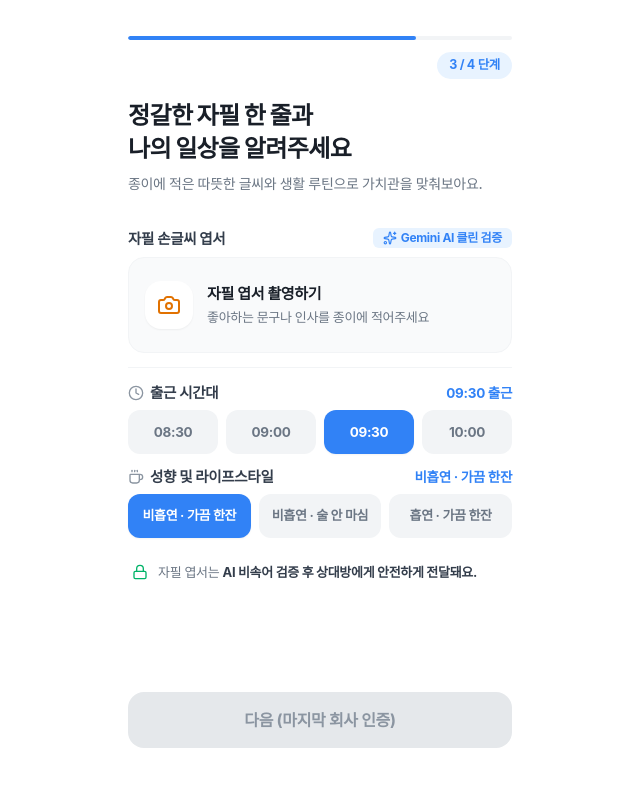
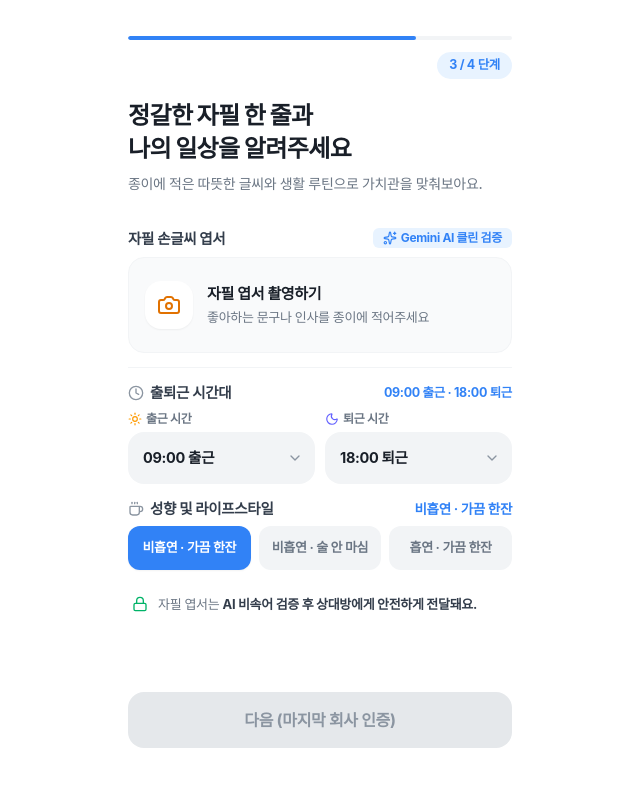
Before and after one commit to salaryee/dating, a Next.js app: page /auth/profile-step2 in a window 1280 px wide. Shown: the top 786 px of the page, without its empty margins (320-960 px from the left). Built offline with nearby package versions, Linux system fonts and the light colour scheme.

Commit message:
feat: replace rigid commute buttons with flexible commute time selectors following TDS guidelines

```diff
--- a/src/app/auth/profile-step2/page.tsx
+++ b/src/app/auth/profile-step2/page.tsx
@@ -10,16 +10,18 @@ import {
   FileText,
   RefreshCw,
   Check,
-  Train,
   Coffee,
   Clock,
   Lock,
+  ChevronDown,
+  Sun,
+  Moon,
 } from "lucide-react";
 
 export default function ProfileStep2Page() {
   const [noteStatus, setNoteStatus] = useState<"empty" | "analyzing" | "success">("empty");
-  const [commuteTime, setCommuteTime] = useState("09:30 출근");
-  const [commuteMethod, setCommuteMethod] = useState("지하철");
+  const [workStartTime, setWorkStartTime] = useState("09:00");
+  const [workEndTime, setWorkEndTime] = useState("18:00");
   const [lifestyle, setLifestyle] = useState("비흡연 · 가끔 한잔");
 
   const simulateCameraCapture = () => {
@@ -30,6 +32,38 @@ export default function ProfileStep2Page() {
   };
 
   const isFormValid = noteStatus === "success";
+
+  // 06:00부터 14:00까지 30분 단위 출근 시간 옵션 (유연근무, 자율출퇴근, 교대근무 포함)
+  const startTimeOptions = [
+    "자율/유연근무",
+    "07:00",
+    "07:30",
+    "08:00",
+    "08:30",
+    "09:00",
+    "09:30",
+    "10:00",
+    "10:30",
+    "11:00",
+    "교대/스케줄",
+  ];
+
+  // 15:00부터 23:00까지 30분 단위 퇴근 시간 옵션
+  const endTimeOptions = [
+    "자율/유연근무",
+    "16:00",
+    "16:30",
+    "17:00",
+    "17:30",
+    "18:00",
+    "18:30",
+    "19:00",
+    "19:30",
+    "20:00",
+    "20:30",
+    "21:00",
+    "야근/탄력",
+  ];
 
   return (
     <div className="flex flex-col min-h-screen bg-white justify-between p-6 sm:p-7 w-full">
@@ -140,32 +174,64 @@ export default function ProfileStep2Page() {
           {/* 1/4단계 약관과 동일한 구분선 여백 (my-3.5) */}
           <div className="h-px bg-[#F2F4F6] my-3.5 w-full" />
 
-          {/* 2. 직장인 일상 루틴 원터치 칩 (1/4단계 리스트와 동일한 여백 밀도) */}
-          <div className="flex flex-col gap-3">
-            {/* 출퇴근 루틴 */}
+          {/* 2. 직장인 일상 루틴 (TDS 출퇴근 시간대 선택 시스템) */}
+          <div className="flex flex-col gap-3.5">
+            {/* 출퇴근 시간대 선택 (출근 & 퇴근 2컬럼 그리드) */}
             <div className="flex flex-col gap-1.5">
               <div className="flex items-center justify-between">
                 <span className="text-[14.5px] font-bold text-[#333D4B] flex items-center gap-1.5">
                   <Clock className="w-4 h-4 text-[#8B95A1]" />
-                  <span>출근 시간대</span>
+                  <span>출퇴근 시간대</span>
                 </span>
-                <span className="text-[13.5px] font-bold text-[#3182F6]">{commuteTime}</span>
+                <span className="text-[12.5px] font-bold text-[#3182F6]">
+                  {workStartTime.includes(":") ? `${workStartTime} 출근` : workStartTime} · {workEndTime.includes(":") ? `${workEndTime} 퇴근` : workEndTime}
+                </span>
               </div>
-              <div className="grid grid-cols-4 gap-2">
-                {["08:30 출근", "09:00 출근", "09:30 출근", "10:00 출근"].map((time) => (
-                  <button
-                    key={time}
-                    type="button"
-                    onClick={() => setCommuteTime(time)}
-                    className={`h-11 rounded-xl text-[13.5px] font-bold transition-all cursor-pointer ${
-                      commuteTime === time
-                        ? "bg-[#3182F6] text-white shadow-xs"
-                        : "bg-[#F2F4F6] text-[#6B7684] hover:bg-[#E5E8EB]"
-                    }`}
-                  >
-                    {time.replace(" 출근", "")}
-                  </button>
-                ))}
+
+              <div className="grid grid-cols-2 gap-2.5">
+                {/* 출근 시간 선택 셀렉트 */}
+                <div className="flex flex-col gap-1">
+                  <label className="text-[12px] font-bold text-[#6B7684] flex items-center gap-1">
+                    <Sun className="w-3.5 h-3.5 text-amber-500" />
+                    <span>출근 시간</span>
+                  </label>
+                  <div className="relative">
+                    <select
+                      value={workStartTime}
+                      onChange={(e) => setWorkStartTime(e.target.value)}
+                      className="w-full h-13 pl-3.5 pr-8 rounded-2xl bg-[#F2F4F6] border border-transparent text-[14.5px] font-bold text-[#191F28] appearance-none focus:outline-none focus:border-[#3182F6] focus:bg-white transition-all cursor-pointer"
+                    >
+                      {startTimeOptions.map((time) => (
+                        <option key={time} value={time}>
+                          {time.includes(":") ? `${time} 출근` : time}
+                        </option>
+                      ))}
+                    </select>
+                    <ChevronDown className="w-4 h-4 text-[#8B95A1] absolute right-3 top-1/2 -translate-y-1/2 pointer-events-none" />
+                  </div>
+                </div>
+
+                {/* 퇴근 시간 선택 셀렉트 */}
+                <div className="flex flex-col gap-1">
+                  <label className="text-[12px] font-bold text-[#6B7684] flex items-center gap-1">
+                    <Moon className="w-3.5 h-3.5 text-indigo-500" />
+                    <span>퇴근 시간</span>
+                  </label>
+                  <div className="relative">
+                    <select
+                      value={workEndTime}
+                      onChange={(e) => setWorkEndTime(e.target.value)}
+                      className="w-full h-13 pl-3.5 pr-8 rounded-2xl bg-[#F2F4F6] border border-transparent text-[14.5px] font-bold text-[#191F28] appearance-none focus:outline-none focus:border-[#3182F6] focus:bg-white transition-all cursor-pointer"
+                    >
+                      {endTimeOptions.map((time) => (
+                        <option key={time} value={time}>
+                          {time.includes(":") ? `${time} 퇴근` : time}
+                        </option>
+                      ))}
+                    </select>
+                    <ChevronDown className="w-4 h-4 text-[#8B95A1] absolute right-3 top-1/2 -translate-y-1/2 pointer-events-none" />
+                  </div>
+                </div>
               </div>
             </div>
 
```
